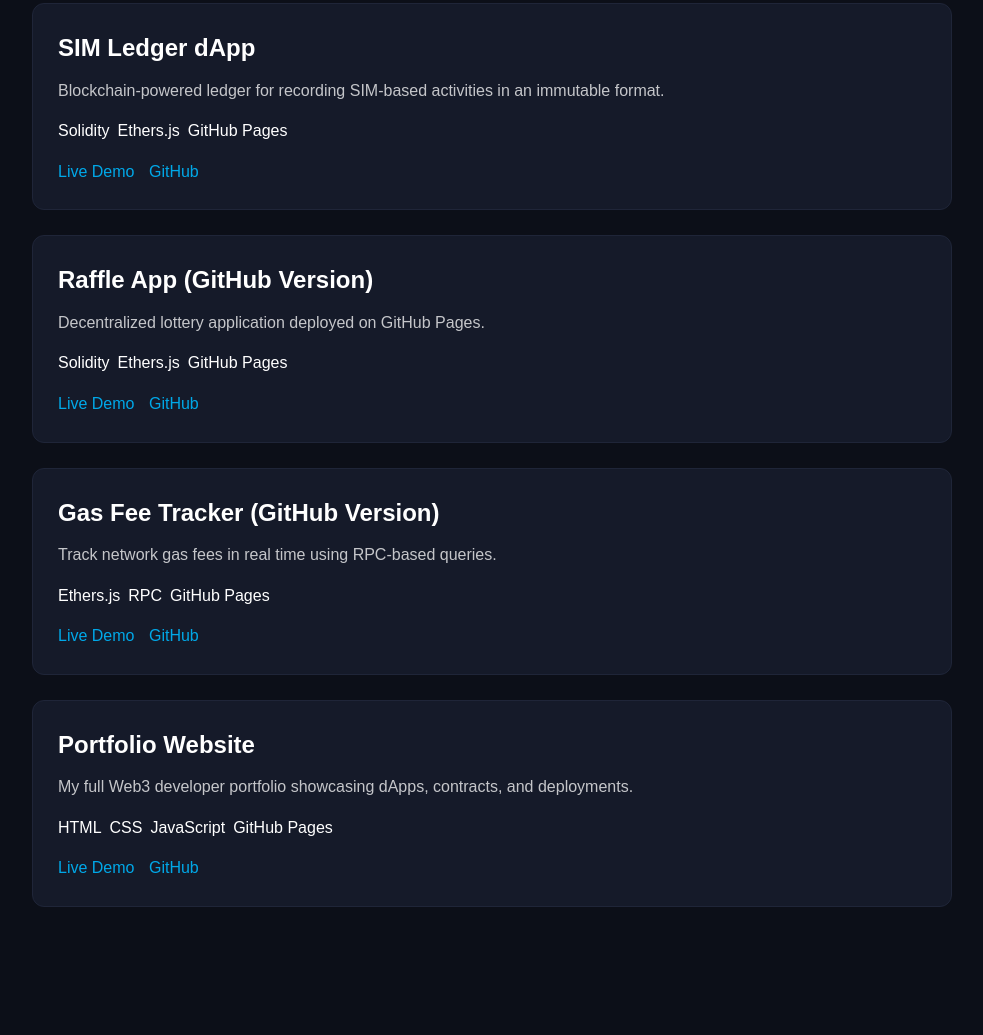
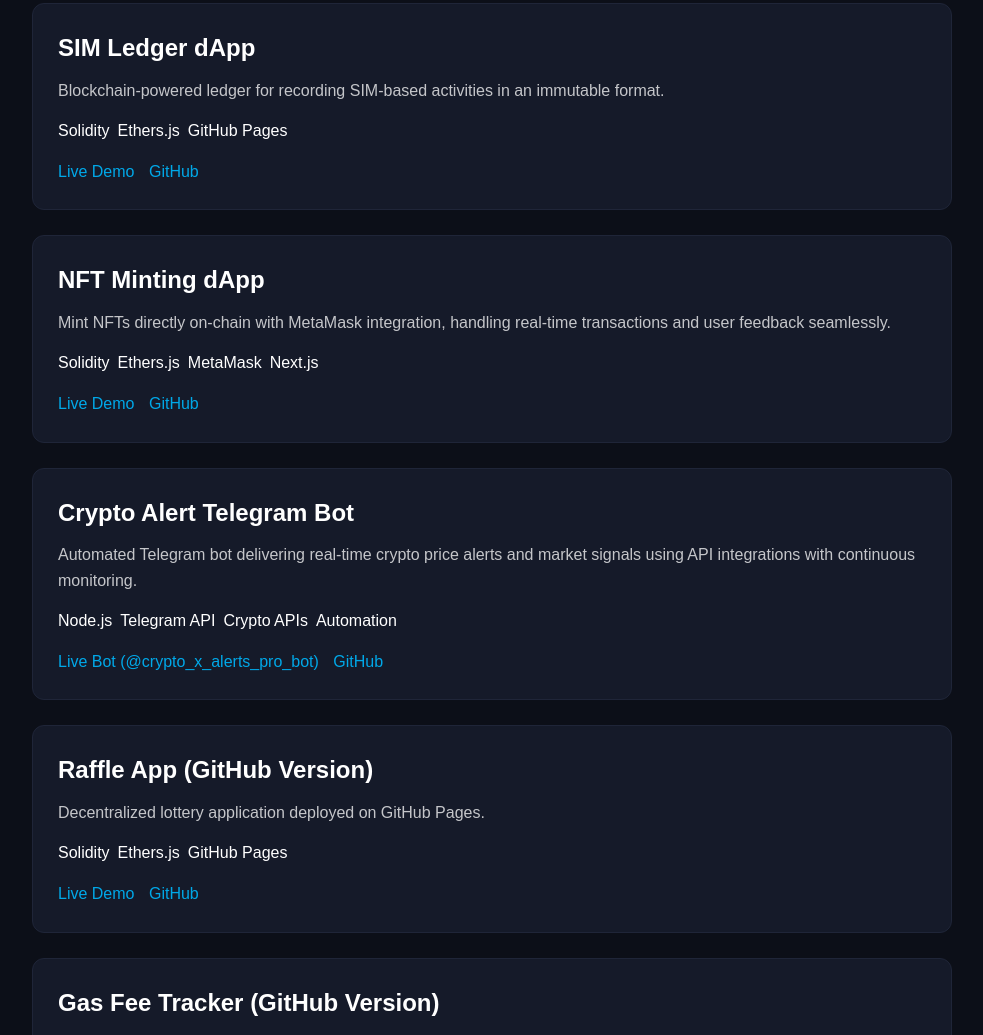
Before and after one commit to Rishabhdev007/chandan-portfolio, a plain HTML site: page index.html in a window 1280 px wide. Shown: the part 1916-2951 px from the top of the page, without its empty margins (148-1131 px from the left). Drawn offline with Linux system fonts and the light colour scheme.

Commit message:
Update index.html

```diff
--- a/index.html
+++ b/index.html
@@ -85,6 +85,39 @@
     <a href="https://github.com/Rishabhdev007/sim-ledger-dapp" target="_blank" class="project-link">GitHub</a>
   </div>
 
+    <!-- NFT Minting dApp -->
+<div class="project-card fade-in">
+  <h3>NFT Minting dApp</h3>
+  <p>Mint NFTs directly on-chain with MetaMask integration, handling real-time transactions and user feedback seamlessly.</p>
+
+  <div class="tags">
+    <span class="tag">Solidity</span>
+    <span class="tag">Ethers.js</span>
+    <span class="tag">MetaMask</span>
+    <span class="tag">Next.js</span>
+  </div>
+
+  <a href="https://rishabhdev007.github.io/nft-mint-dapp-frontend/" target="_blank" class="project-link">Live Demo</a>
+  <a href="https://github.com/Rishabhdev007/nft-mint-dapp-frontend" target="_blank" class="project-link">GitHub</a>
+</div>
+
+
+<!-- Crypto Alert Telegram Bot -->
+<div class="project-card fade-in">
+  <h3>Crypto Alert Telegram Bot</h3>
+  <p>Automated Telegram bot delivering real-time crypto price alerts and market signals using API integrations with continuous monitoring.</p>
+
+  <div class="tags">
+    <span class="tag">Node.js</span>
+    <span class="tag">Telegram API</span>
+    <span class="tag">Crypto APIs</span>
+    <span class="tag">Automation</span>
+  </div>
+
+  <a href="https://t.me/crypto_x_alerts_pro_bot" target="_blank" class="project-link">Live Bot (@crypto_x_alerts_pro_bot)</a>
+  <a href="https://github.com/Rishabhdev007/crypto-alert-bot" target="_blank" class="project-link">GitHub</a>
+</div>
+
   <!-- Raffle App (GitHub Pages version) -->
   <div class="project-card fade-in">
     <h3>Raffle App (GitHub Version)</h3>
```
